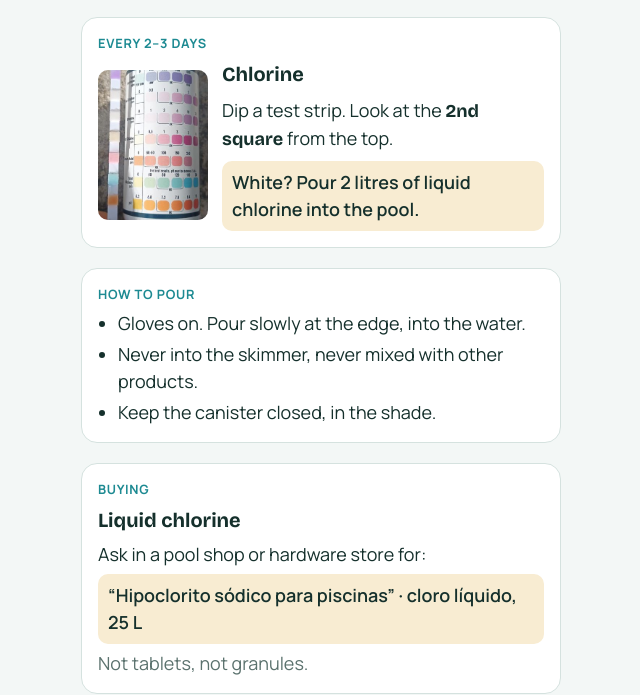
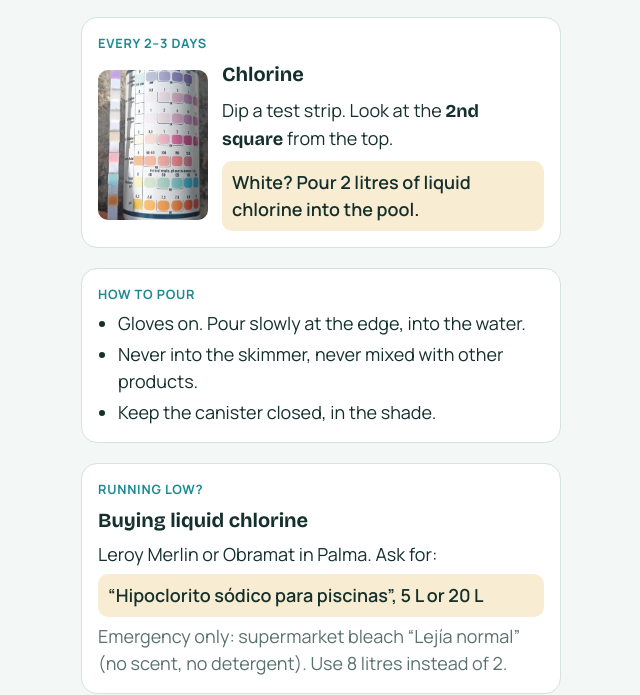
Before and after one commit to dennishieke-pool/pool, a plain HTML site: page index.html in a window 1280 px wide. Shown: the part 140-835 px from the top of the page, without its empty margins (319-959 px from the left). Drawn offline with nearby package versions, Linux system fonts and the light colour scheme.

Commit message:
Buying liquid chlorine on Mallorca
Co-Authored-By: Claude Opus 5.5 <noreply@anthropic.com>

```diff
--- a/index.html
+++ b/index.html
@@ -70,11 +70,11 @@ p{margin:0}
 </div>
 
 <div class="task">
-  <span class="when">Buying</span>
-  <b>Liquid chlorine</b>
-  <p>Ask in a pool shop or hardware store for:</p>
-  <p class="rule">“Hipoclorito sódico para piscinas” · cloro líquido, 25 L</p>
-  <p class="note">Not tablets, not granules.</p>
+  <span class="when">Running low?</span>
+  <b>Buying liquid chlorine</b>
+  <p>Leroy Merlin or Obramat in Palma. Ask for:</p>
+  <p class="rule">“Hipoclorito sódico para piscinas”, 5 L or 20 L</p>
+  <p class="note">Emergency only: supermarket bleach “Lejía normal” (no scent, no detergent). Use 8 litres instead of 2.</p>
 </div>
 
 <div class="task">
```
Also changed, not shown: strategie.html (+1 -1 lines).
